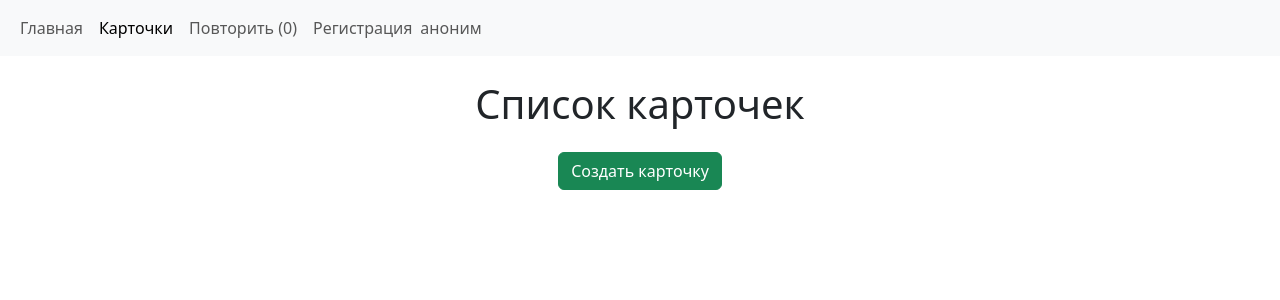
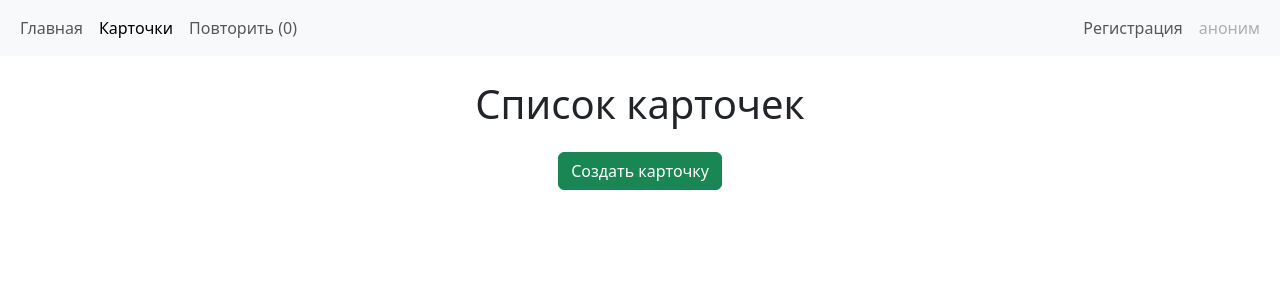
Before and after one commit to Villhard/recallcontrol-archive, a Django app: page /cards/ in a window 1280 px wide. Shown: the top 300 px of the page. Run offline with Django 5.2, Linux system fonts and the light colour scheme; data that the repository does not hold is empty; some libraries are stand-ins or nearby versions.

Commit message:
refactor(menu.html): simplify authentication check in navbar to streamline code and improve readability

```diff
--- a/templates/includes/menu.html
+++ b/templates/includes/menu.html
@@ -2,7 +2,7 @@
 <nav class="navbar navbar-expand-lg navbar-light bg-light">
   <div class="container-fluid">
     <div class="collapse navbar-collapse" id="navbarNav">
-      <ul class="navbar-nav mr-auto">
+      <ul class="navbar-nav me-auto">
         <li class="nav-item">
           <a class="nav-link {% if request.resolver_match.url_name == 'index' %}active{% endif %}" aria-current="page"
             href="{% url 'cards:index' %}">Главная</a>
@@ -15,21 +15,19 @@
           <a class="nav-link {% if request.resolver_match.url_name == 'card_study' %}active{% endif %}"
             href="{% url 'cards:card_study' %}">Повторить ({% card_for_studying %})</a>
         </li>
+      </ul>
+      <ul class="navbar-nav ms-auto">
         <li class="nav-item">
           <a class="nav-link {% if request.resolver_match.url_name == 'register' %}active{% endif %}"
             href="{% url 'users:register' %}">Регистрация</a>
         </li>
-      </ul>
-      <ul class="navbar-nav ml-auto">
-        {% if user.is_authenticated %}
         <li class="nav-item">
-          <span class="navbar-text">{{ user.username }}</span>
+            {% if user.is_authenticated %}
+            <a class="nav-link disabled">{{ user.username }}</a>
+            {% else %}
+            <a class="nav-link disabled">аноним</a>
+            {% endif %}
         </li>
-        {% else %}
-        <li class="nav-item">
-          <span class="navbar-text">аноним</span>
-        </li>
-        {% endif %}
       </ul>
     </div>
   </div>
```
